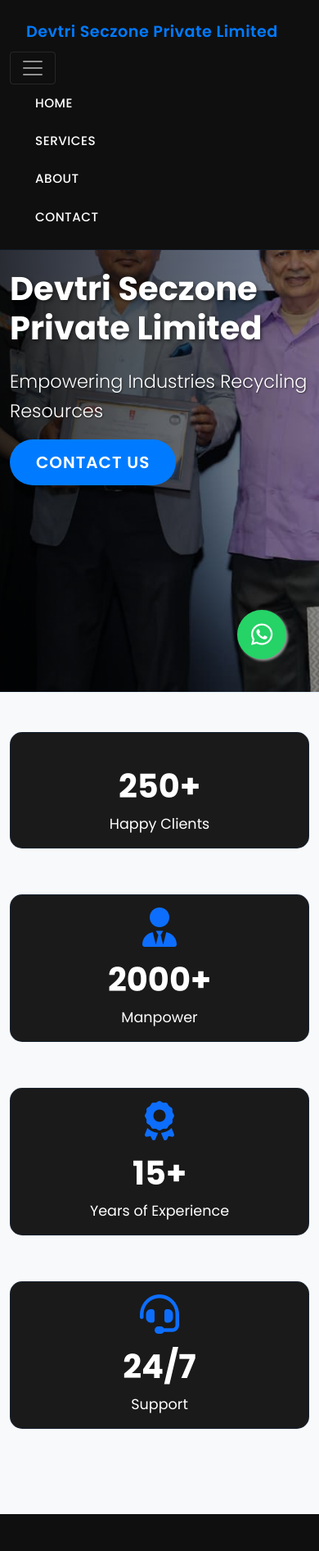
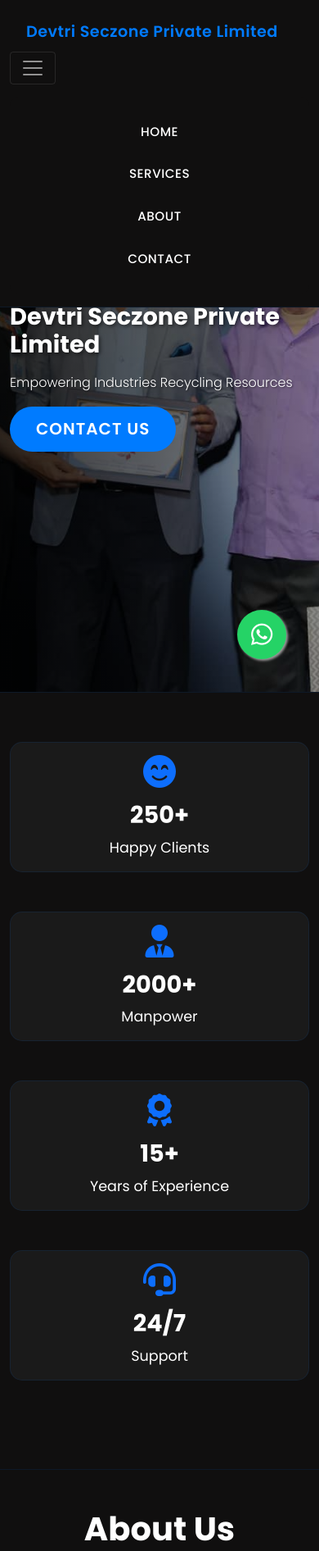
Before and after one commit to pratikonly/DevtriSeczone, a Flask app: page / in a window 390 px wide, after a click that opens the changed part. Shown: the top 1892 px of the page at 82% size. Run offline with Flask 3, Linux system fonts and the light colour scheme.

Commit message:
Enhance website responsiveness and add About Us section and icons
Replit-Commit-Author: Agent
Replit-Commit-Session-Id: 40d2b48e-46ee-418c-8933-203de220964b
Replit-Commit-Screenshot-Url: https://storage.googleapis.com/screenshot-production-us-central1/af6a6090-154d-4363-9285-3f8022feea58/b170b20d-8550-4c9b-8295-d937568d64ab.jpg

```diff
--- a/static/css/style.css
+++ b/static/css/style.css
@@ -344,59 +344,94 @@ body {
 
 @media (max-width: 768px) {
     .hero h1 {
+        font-size: 2rem;
+        margin-bottom: 1rem;
+    }
+
+    .hero .lead {
+        font-size: 1.2rem;
+    }
+
+    .service-card {
+        margin-bottom: 1.5rem;
+        padding: 1.5rem;
+    }
+
+    .stat-item {
+        margin-bottom: 1.5rem;
+        padding: 20px;
+    }
+
+    .stat-item h2 {
+        font-size: 2rem;
+    }
+
+    .stat-item i {
         font-size: 2.5rem;
     }
 
-    .hero .lead {
-        font-size: 1.4rem;
-    }
-
-    .service-card {
-        margin-bottom: 2rem;
-        padding: 2rem;
-    }
-    .stat-item {
-        margin-bottom: 2rem;
-        padding: 15px;
-    }
     .about img {
         margin-bottom: 2rem;
     }
+
+    .blog-card {
+        margin-bottom: 1.5rem;
+    }
+
     .team-member-img {
         width: 150px;
         height: 150px;
     }
-    .position-label {
-        font-size: 1rem;
-        padding: 6px 15px;
-    }
-    .team-member h4 {
+
+    .navbar-brand {
         font-size: 1.2rem;
     }
-    .team-member p {
-        font-size: 1rem;
-    }
+
     .contact-info {
         margin-top: 2rem;
     }
-    .navbar-brand {
-        font-size: 1.2rem;
+
+    section {
+        padding: 40px 0;
     }
-    .blog-card {
-        margin-bottom: 1.5rem;
+
+    section h2 {
+        font-size: 1.8rem;
+        margin-bottom: 2rem;
     }
+
+    .navbar-collapse {
+        background: var(--dark-bg);
+        padding: 1rem;
+        border-radius: 10px;
+        margin-top: 1rem;
+    }
+
+    .nav-link {
+        padding: 0.8rem 1rem !important;
+        text-align: center;
+    }
+}
+
+@media (max-width: 576px) {
+    .hero h1 {
+        font-size: 1.8rem;
+    }
+
+    .hero .lead {
+        font-size: 1rem;
+    }
+
+    .stat-item {
+        padding: 15px;
+    }
+
+    .stat-item h2 {
+        font-size: 1.8rem;
+    }
+
     section h2 {
-        font-size: 2rem;
-    }
-    .whatsapp-float {
-        width: 50px;
-        height: 50px;
-        bottom: 20px;
-        right: 20px;
-        font-size: 25px;
-    }
-    .contact-toggle {
-        display: none;
+        font-size: 1.6rem;
     }
 }
 
@@ -563,7 +598,7 @@ section p.text-center {
 }
 
 .founder-card .team-member {
-    background: rgba(255, 255, 255, 0.1);
+    background: white;
     backdrop-filter: blur(5px);
     transform: translateY(-5px);
     box-shadow: 0 8px 16px rgba(0,0,0,0.1);
@@ -575,8 +610,8 @@ section p.text-center {
 }
 
 .position-label {
-    background: #007bff;
-    color: white;
+    background: white;
+    color: #007bff;
     padding: 8px 20px;
     border-radius: 25px;
     font-size: 1.2rem;
@@ -594,8 +629,8 @@ section p.text-center {
 }
 
 .founder-card .position-label {
-    background: white;
-    color: #007bff;
+    background: #007bff;
+    color: white;
 }
 
 .team-card h3:after {
@@ -625,7 +660,7 @@ section p.text-center {
 }
 
 .team-member h4 {
-    color: var(--light-text);
+    color: white;
     font-size: 1.4rem;
     margin-bottom: 0.75rem;
     font-weight: 600;
--- a/templates/index.html
+++ b/templates/index.html
@@ -27,12 +27,12 @@
 </section>
 
 <!-- Statistics Section -->
-<section id="statistics" class="statistics py-5 bg-light">
+<section id="statistics" class="statistics">
     <div class="container">
         <div class="row text-center">
             <div class="col-md-3 mb-4">
                 <div class="stat-item">
-                    <i class="fas fa-users-crown text-primary mb-3"></i>
+                    <i class="fas fa-smile-beam text-primary mb-3"></i>
                     <h2 class="counter">250+</h2>
                     <p>Happy Clients</p>
                 </div>
@@ -57,6 +57,23 @@
                     <h2>24/7</h2>
                     <p>Support</p>
                 </div>
+            </div>
+        </div>
+    </div>
+</section>
+
+<!-- About Section -->
+<section id="about" class="about py-5">
+    <div class="container">
+        <h2 class="text-center mb-5">About Us</h2>
+        <div class="row align-items-center">
+            <div class="col-md-6">
+                <img src="https://images.unsplash.com/photo-1557425631-f132f06f4aa1" alt="Team" class="img-fluid rounded">
+            </div>
+            <div class="col-md-6">
+                <h3>Who We Are</h3>
+                <p>Devtri Seczone Private Limited specializes in crafting professional letters of recommendation and documentation that help advance your career. With years of experience in professional documentation, we understand what makes a compelling letter.</p>
+                <p>Our mission is to provide you with high-quality, personalized letters that effectively communicate your skills, achievements, and potential to future employers or academic institutions.</p>
             </div>
         </div>
     </div>
@@ -114,47 +131,6 @@
     </div>
 </section>
 
-<!-- Blogs Section -->
-<section id="blogs" class="blogs py-5">
-    <div class="container">
-        <h2 class="text-center">Our <span class="text-primary">Blogs</span></h2>
-        <div class="row mt-5">
-            <div class="col-md-3 mb-4">
-                <div class="blog-card">
-                    <img src="https://images.unsplash.com/photo-1581094794329-c8112a89af12" alt="Delhi Blog" class="img-fluid mb-3">
-                    <h4>Manpower Supply Company in Delhi</h4>
-                    <p>As the central economic powerhouse of India Delhi maintains various industrial establishments with businesses and corporate organizations functioning ...</p>
-                    <a href="#" class="btn btn-dark">READ MORE FOR DETAILS</a>
-                </div>
-            </div>
-            <div class="col-md-3 mb-4">
-                <div class="blog-card">
-                    <img src="https://images.unsplash.com/photo-1565109698955-47435fcc3fb9" alt="Ghaziabad Blog" class="img-fluid mb-3">
-                    <h4>Manpower Consultancy in Ghaziabad</h4>
-                    <p>Ghaziabad, an important industrial hub in the National Capital Region (NCR), buzzes with factories, transportation, and a booming service industry...</p>
-                    <a href="#" class="btn btn-dark">READ MORE FOR DETAILS</a>
-                </div>
-            </div>
-            <div class="col-md-3 mb-4">
-                <div class="blog-card">
-                    <img src="https://images.unsplash.com/photo-1582719508461-905c673771fd" alt="Noida Blog" class="img-fluid mb-3">
-                    <h4>Manpower Outsourcing Company in Noida</h4>
-                    <p>Noida exists as a rapidly growing industrial and commercial center that attracts stable enterprises and entrepreneurial ventures. The active business...</p>
-                    <a href="#" class="btn btn-dark">READ MORE FOR DETAILS</a>
-                </div>
-            </div>
-            <div class="col-md-3 mb-4">
-                <div class="blog-card">
-                    <img src="https://images.unsplash.com/photo-1581094613520-64981692c3f6" alt="Faridabad Blog" class="img-fluid mb-3">
-                    <h4>Manpower Services in Faridabad</h4>
-                    <p>The industrial center of Haryana which is Faridabad has experienced quick economic growth in recent years which leads to the great need for Manpower...</p>
-                    <a href="#" class="btn btn-dark">READ MORE FOR DETAILS</a>
-                </div>
-            </div>
-        </div>
-    </div>
-</section>
-
 <!-- Team Section -->
 <section id="team" class="team-section">
     <div class="container">
@@ -168,7 +144,7 @@
                         <div class="team-member-img">
                             <img src="{{ url_for('static', filename='images/sk.jpg') }}" alt="Shailendra Kumar Singh">
                         </div>
-                        <h4>Shailendra Kumar Singh</h4>
+                        <h4 style="color: #007bff;">Shailendra Kumar Singh</h4>
                         <div class="contact-icons">
                             <a href="tel:+917827050067" title="Call"><i class="fas fa-phone"></i></a>
                             <a href="mailto:info@devtriseczone.com"><i class="fas fa-envelope"></i></a>
@@ -262,18 +238,42 @@
     </div>
 </section>
 
-<!-- About Section -->
-<section id="about" class="about py-5">
+<!-- Blogs Section -->
+<section id="blogs" class="blogs py-5">
     <div class="container">
-        <h2 class="text-center mb-5">About Us</h2>
-        <div class="row align-items-center">
-            <div class="col-md-6">
-                <img src="https://images.unsplash.com/photo-1557425631-f132f06f4aa1" alt="Team" class="img-fluid rounded">
+        <h2 class="text-center">Our <span class="text-primary">Blogs</span></h2>
+        <div class="row mt-5">
+            <div class="col-md-3 mb-4">
+                <div class="blog-card">
+                    <img src="https://images.unsplash.com/photo-1581094794329-c8112a89af12" alt="Delhi Blog" class="img-fluid mb-3">
+                    <h4>Manpower Supply Company in Delhi</h4>
+                    <p>As the central economic powerhouse of India Delhi maintains various industrial establishments with businesses and corporate organizations functioning ...</p>
+                    <a href="#" class="btn btn-dark">READ MORE FOR DETAILS</a>
+                </div>
             </div>
-            <div class="col-md-6">
-                <h3>Who We Are</h3>
-                <p>Devtri Seczone Private Limited specializes in crafting professional letters of recommendation and documentation that help advance your career. With years of experience in professional documentation, we understand what makes a compelling letter.</p>
-                <p>Our mission is to provide you with high-quality, personalized letters that effectively communicate your skills, achievements, and potential to future employers or academic institutions.</p>
+            <div class="col-md-3 mb-4">
+                <div class="blog-card">
+                    <img src="https://images.unsplash.com/photo-1565109698955-47435fcc3fb9" alt="Ghaziabad Blog" class="img-fluid mb-3">
+                    <h4>Manpower Consultancy in Ghaziabad</h4>
+                    <p>Ghaziabad, an important industrial hub in the National Capital Region (NCR), buzzes with factories, transportation, and a booming service industry...</p>
+                    <a href="#" class="btn btn-dark">READ MORE FOR DETAILS</a>
+                </div>
+            </div>
+            <div class="col-md-3 mb-4">
+                <div class="blog-card">
+                    <img src="https://images.unsplash.com/photo-1582719508461-905c673771fd" alt="Noida Blog" class="img-fluid mb-3">
+                    <h4>Manpower Outsourcing Company in Noida</h4>
+                    <p>Noida exists as a rapidly growing industrial and commercial center that attracts stable enterprises and entrepreneurial ventures. The active business...</p>
+                    <a href="#" class="btn btn-dark">READ MORE FOR DETAILS</a>
+                </div>
+            </div>
+            <div class="col-md-3 mb-4">
+                <div class="blog-card">
+                    <img src="https://images.unsplash.com/photo-1581094613520-64981692c3f6" alt="Faridabad Blog" class="img-fluid mb-3">
+                    <h4>Manpower Services in Faridabad</h4>
+                    <p>The industrial center of Haryana which is Faridabad has experienced quick economic growth in recent years which leads to the great need for Manpower...</p>
+                    <a href="#" class="btn btn-dark">READ MORE FOR DETAILS</a>
+                </div>
             </div>
         </div>
     </div>
```
